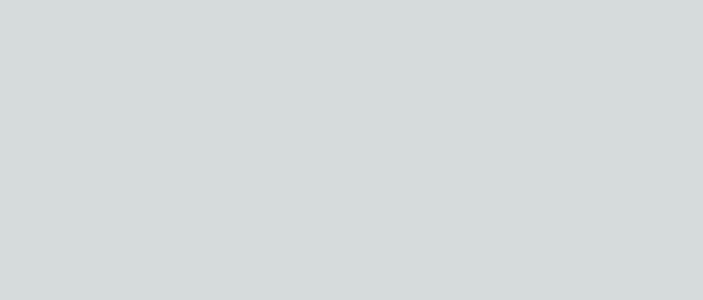
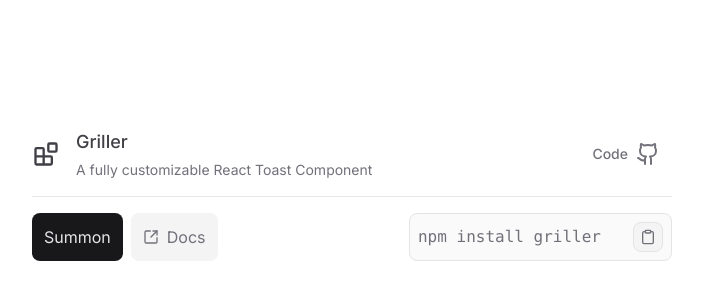
Before and after one commit to mvriu5/griller, a Next.js app: page / in a window 1280 px wide. Shown: the top 300 px of the page, without its empty margins (288-991 px from the left). Built offline with nearby package versions, Linux system fonts and the light colour scheme.

Commit message:
feat: header, summon button, npm copy

```diff
--- a/src/app/layout.tsx
+++ b/src/app/layout.tsx
@@ -5,18 +5,18 @@ import "./globals.css";
 const inter = Inter({ subsets: ["latin"] });
 
 export const metadata: Metadata = {
-  title: "Create Next App",
-  description: "Generated by create next app",
+  title: "Griller",
+  description: "A React Toast Component",
 };
 
-export default function RootLayout({
-  children,
-}: Readonly<{
-  children: React.ReactNode;
-}>) {
+export default function RootLayout({children,}: Readonly<{ children: React.ReactNode; }>) {
   return (
-    <html lang="en">
-      <body className={inter.className}>{children}</body>
-    </html>
+      <html lang="en">
+          <body className={inter.className}>
+              <div className={"w-screen h-screen flex flex-col px-80 py-32 bg-white"}>
+                  {children}
+              </div>
+          </body>
+      </html>
   );
 }
--- a/src/app/page.tsx
+++ b/src/app/page.tsx
@@ -1,7 +1,68 @@
+"use client";
+
+import {Blocks, GitBranch, Github, Clipboard, SquareArrowOutUpRight, Check} from "lucide-react";
+import {Griller, GrillerRef} from "@/component/griller";
+import {useRef, useState} from "react";
+
 export default function Home() {
+    const [isChecked, setIsChecked] = useState(false);
+    const grillerRef = useRef<GrillerRef>(null);
+
     return (
-      <div>
+        <>
+            <div className={"flex flex-col space-y-4"}>
 
-      </div>
+                <div className={"flex flex-row justify-between items-center"}>
+                    <div className={"flex flex-row space-x-4 items-center"}>
+                        <Blocks size={28} className={"text-zinc-700"}/>
+                        <div className={"flex flex-col space-y-1"}>
+                            <span className={"text-lg text-zinc-700 font-medium"}>Griller</span>
+                            <span className={"text-sm text-zinc-500"}>A fully customizable React Toast Component</span>
+                        </div>
+                    </div>
+
+                    <div
+                        className={"flex flex-row space-x-2 items-center text-zinc-500 px-3 py-1 rounded-lg cursor-pointer hover:bg-zinc-100"}>
+                        <span className={"text-sm font-medium"}>Code</span>
+                        <Github/>
+                    </div>
+                </div>
+
+                <div className={"rounded-full"}>
+                    <hr className={"w-full text-black text-opacity-40"}></hr>
+                </div>
+
+                <div className={"flex flex-row justify-between"}>
+                    <div className={"flex flex-row space-x-2"}>
+                        <button className={"w-max px-3 py-1.5 text-zinc-200 rounded-lg bg-zinc-900 hover:bg-zinc-800 hover:text-zinc-100"}
+                                onClick={() => grillerRef.current?.show()}
+                        >
+                            Summon
+                        </button>
+                        <button className={"flex flex-row items-center w-max px-3 py-1.5 text-zinc-500 rounded-lg bg-zinc-100 hover:bg-zinc-300 hover:text-zinc-700"}>
+                            <SquareArrowOutUpRight size={16} className={"mr-2"}/>
+                            Docs
+                        </button>
+                    </div>
+
+                    <div className={"flex flex-row space-x-8 items-center bg-zinc-50 p-2 text-zinc-500 rounded-lg border border-zinc-200"}>
+                        <span className={"font-mono"}>npm install griller</span>
+                        <button className={"bg-zinc-100 border border-zinc-200 p-1.5 rounded-lg"}
+                                onClick={() => setIsChecked(true)}
+                        >
+                            {isChecked ? <Check size={16}/> : <Clipboard size={16}/>}
+                        </button>
+                    </div>
+                </div>
+
+            </div>
+
+            <Griller title={"This is a griller"}
+                     secondTitle={"Click again to see a GrillStack!"}
+                     icon={<GitBranch size={24}/>}
+                     duration={5000}
+                     ref={grillerRef}
+                     />
+        </>
     );
 }
--- a/src/component/griller.tsx
+++ b/src/component/griller.tsx
@@ -100,7 +100,7 @@ const Griller = forwardRef<GrillerRef, GrillerProps>(({title, secondTitle, icon,
     return (
         <>
             {animate &&
-                <div className={cn("fixed z-50 shadow-lg transition-all duration-500 ease-in-out opacity-0", {
+                <div className={cn("fixed z-50 drop-shadow-2xl rounded-lg transition-all duration-500 ease-in-out opacity-0", {
                     "top-4 right-4 -translate-y-full": placement === "tr",
                     "top-4 left-4 -translate-y-full": placement === "tl",
                     "top-4 left-1/2 -translate-y-full": placement === "tc",
@@ -113,7 +113,7 @@ const Griller = forwardRef<GrillerRef, GrillerProps>(({title, secondTitle, icon,
                 >
 
                     <div className={cn("min-w-72 min-h-16 flex flex-row justify-between p-2 pl-4 rounded-lg", className)}
-                         style={color ? { backgroundColor: color } : { backgroundColor: rgb(228, 228, 231) }}
+                         style={color ? { backgroundColor: color } : { backgroundColor: rgb(244, 244, 245) }}
                          {...props}
                     >
                         <div className={"flex flex-row items-center space-x-4"}>
--- a/tailwind.config.ts
+++ b/tailwind.config.ts
@@ -2,8 +2,8 @@ import type { Config } from "tailwindcss";
 
 const config: Config = {
   content: [
-    "./src/component/griller.tsx",
-    "./src/component/griller.stories.tsx"
+    "./src/**/*.tsx",
+    "./src/**/*.stories.tsx"
   ],
   theme: {
     extend: {
```
